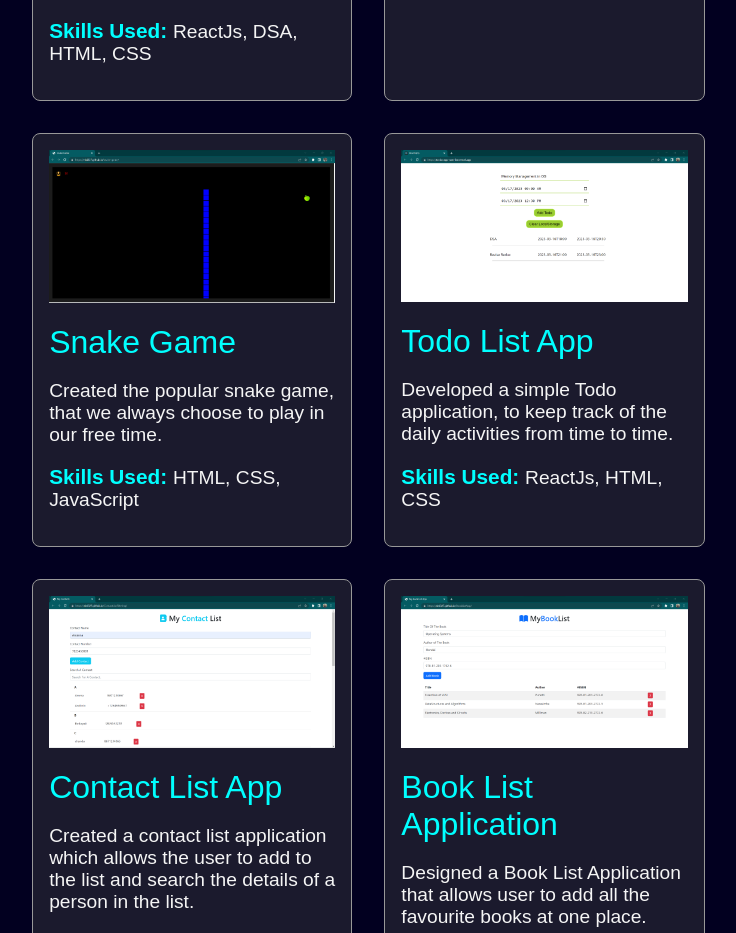
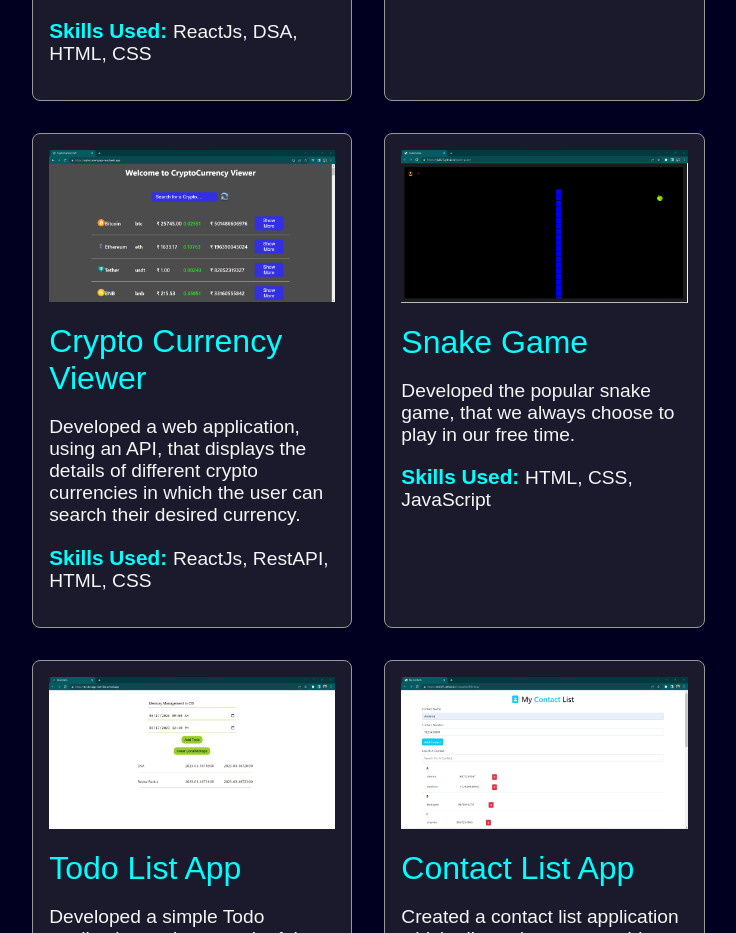
Before and after one commit to Nivi327/nivas_portfolio, a React (Create React App) app: page /projects in a window 1280 px wide. Shown: the part 1780-2713 px from the top of the page, without its empty margins (323-1059 px from the left). Built offline with nearby package versions, Linux system fonts and the light colour scheme; a web font is replaced by a local one.

Commit message:
Added the crypto-currency-api

```diff
--- a/src/components/projects/projects.json
+++ b/src/components/projects/projects.json
@@ -36,9 +36,15 @@
         "skills": "ReactJs, ReactContext, HTML, CSS"
     },
     {
+        "title": "Crypto Currency Viewer",
+        "href": "https://crytocurrencyapi-react.web.app/",
+        "description": "Developed a web application, using an API, that displays the details of different crypto currencies in which the user can search their desired currency.",
+        "skills": "ReactJs, RestAPI, HTML, CSS"
+    },
+    {
         "title": "Snake Game",
         "href": "https://nivi327.github.io/snake-game/",
-        "description": "Created the popular snake game, that we always choose to play in our free time.",
+        "description": "Developed the popular snake game, that we always choose to play in our free time.",
         "skills": "HTML, CSS, JavaScript"
     },
     {
--- a/src/components/projects/projects.jsx
+++ b/src/components/projects/projects.jsx
@@ -10,13 +10,14 @@ import WeatherApp from './../../project_images/weather-app.png';
 import AlgoVisualizer from './../../project_images/algo-visualizer.png';
 import HuffmannEncodeDecode from './../../project_images/huffman_encode_decode.png';
 import FoodImg from './../../project_images/food_order_app.png';
+import Crypto from './../../project_images/cryptocurrency-api.png';
 import SnakeGame from './../../project_images/snake_game.png';
 import TodoImg from './../../project_images/todo_app.png';
 import ContactImg from './../../project_images/contact_list.png';
 import BooksImg from './../../project_images/boook_list.png';
 import CityLookUpImg from './../../project_images/city_look_up.png';
 
-const images_arr = [TicTacToe, CrudAuth, WeatherApp, AlgoVisualizer, HuffmannEncodeDecode, FoodImg, SnakeGame, TodoImg, ContactImg, BooksImg, CityLookUpImg];
+const images_arr = [TicTacToe, CrudAuth, WeatherApp, AlgoVisualizer, HuffmannEncodeDecode, FoodImg, Crypto, SnakeGame, TodoImg, ContactImg, BooksImg, CityLookUpImg];
 
 // console.log(Projects_Details);
 
```
Also changed, not shown: src/project_images/cryptocurrency-api.png (added).
